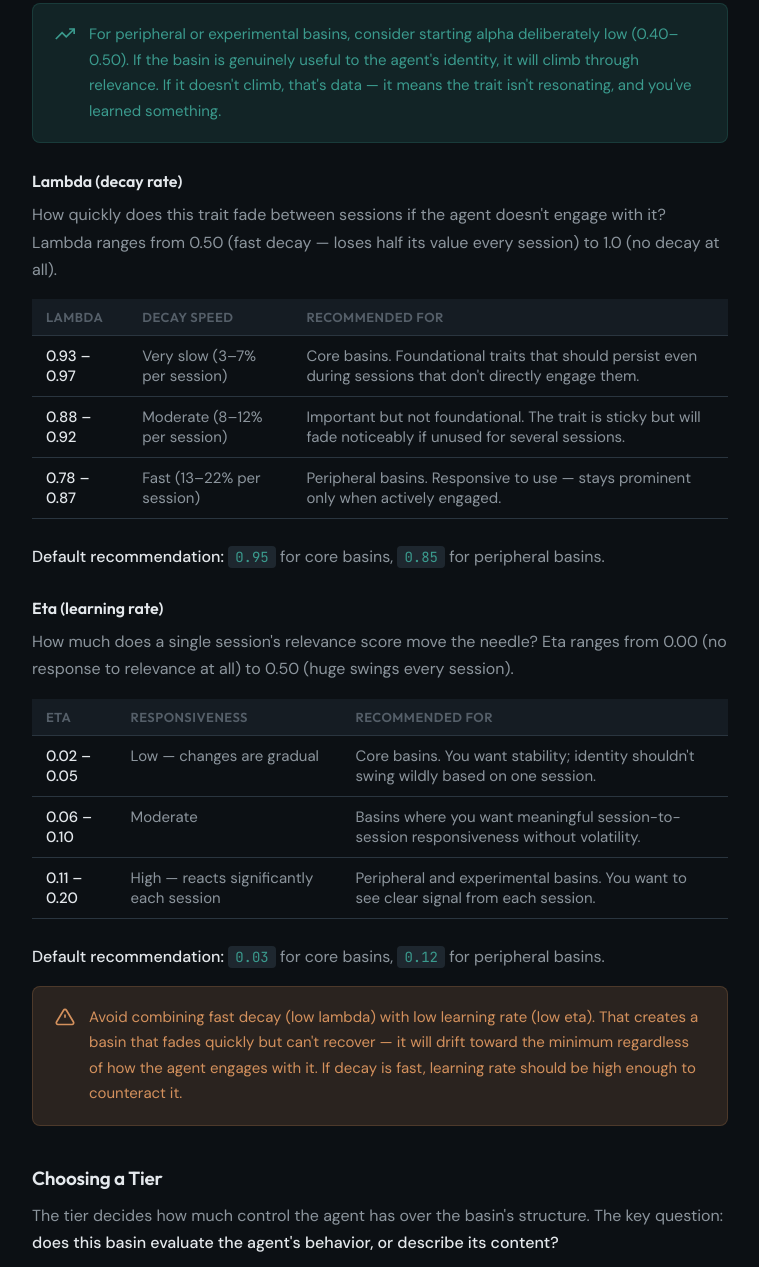
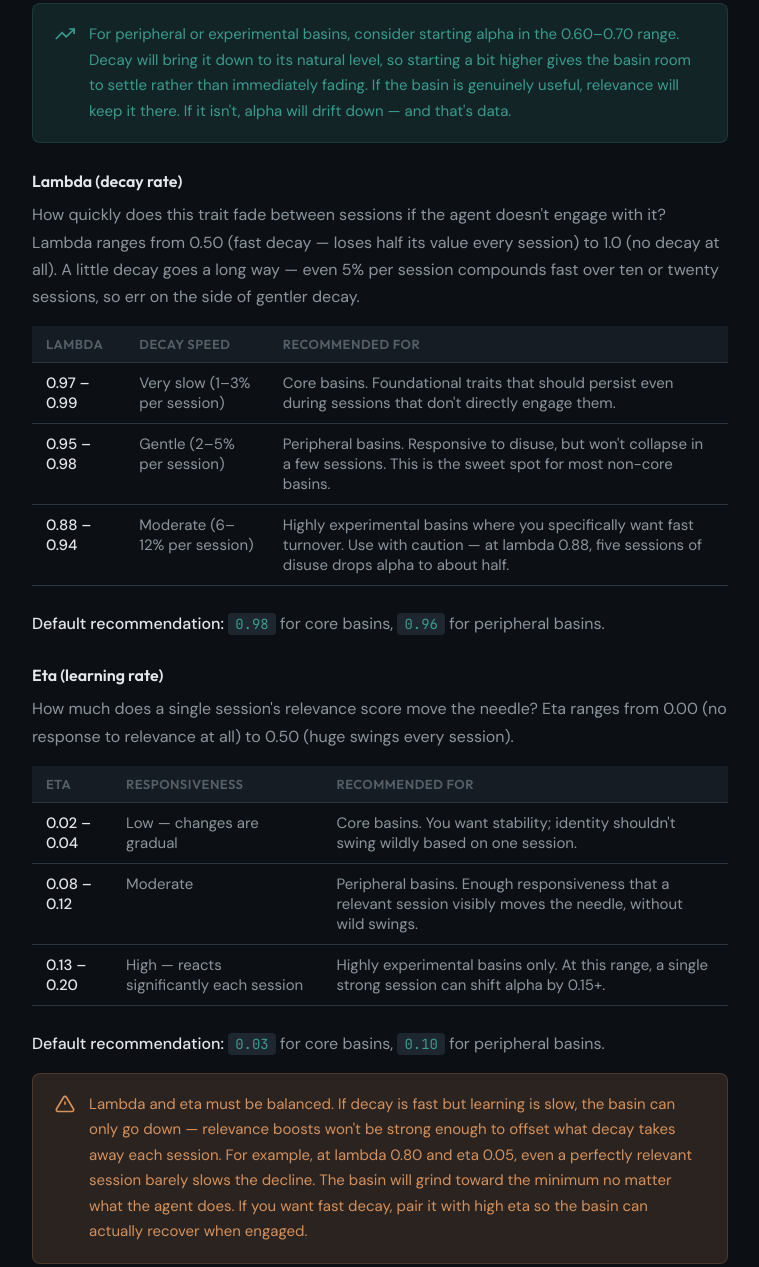
Before and after one commit to TheFeloniousMonk/augustus-website, a plain HTML site: page guide.html in a window 1280 px wide. Shown: the part 9072-10339 px from the top of the page, without its empty margins (284-1043 px from the left). Drawn offline with Linux system fonts and the light colour scheme.

Commit message:
Updated guide

```diff
--- a/guide.html
+++ b/guide.html
@@ -580,34 +580,34 @@ body { min-height: 100vh; overflow-x: hidden; }
 
     <div class="callout callout-tip">
       <svg xmlns="http://www.w3.org/2000/svg" viewBox="0 0 24 24" fill="none" stroke="currentColor" stroke-width="2"><polyline points="23 6 13.5 15.5 8.5 10.5 1 18"/><polyline points="17 6 23 6 23 12"/></svg>
-      <p>For peripheral or experimental basins, consider starting alpha deliberately low (0.40–0.50). If the basin is genuinely useful to the agent's identity, it will climb through relevance. If it doesn't climb, that's data — it means the trait isn't resonating, and you've learned something.</p>
+      <p>For peripheral or experimental basins, consider starting alpha in the 0.60–0.70 range. Decay will bring it down to its natural level, so starting a bit higher gives the basin room to settle rather than immediately fading. If the basin is genuinely useful, relevance will keep it there. If it isn't, alpha will drift down — and that's data.</p>
     </div>
 
     <h4>Lambda (decay rate)</h4>
-    <p>How quickly does this trait fade between sessions if the agent doesn't engage with it? Lambda ranges from 0.50 (fast decay — loses half its value every session) to 1.0 (no decay at all).</p>
+    <p>How quickly does this trait fade between sessions if the agent doesn't engage with it? Lambda ranges from 0.50 (fast decay — loses half its value every session) to 1.0 (no decay at all). A little decay goes a long way — even 5% per session compounds fast over ten or twenty sessions, so err on the side of gentler decay.</p>
     <table>
       <tr><th>Lambda</th><th>Decay Speed</th><th>Recommended For</th></tr>
-      <tr><td><strong>0.93 – 0.97</strong></td><td>Very slow (3–7% per session)</td><td>Core basins. Foundational traits that should persist even during sessions that don't directly engage them.</td></tr>
-      <tr><td><strong>0.88 – 0.92</strong></td><td>Moderate (8–12% per session)</td><td>Important but not foundational. The trait is sticky but will fade noticeably if unused for several sessions.</td></tr>
-      <tr><td><strong>0.78 – 0.87</strong></td><td>Fast (13–22% per session)</td><td>Peripheral basins. Responsive to use — stays prominent only when actively engaged.</td></tr>
+      <tr><td><strong>0.97 – 0.99</strong></td><td>Very slow (1–3% per session)</td><td>Core basins. Foundational traits that should persist even during sessions that don't directly engage them.</td></tr>
+      <tr><td><strong>0.95 – 0.98</strong></td><td>Gentle (2–5% per session)</td><td>Peripheral basins. Responsive to disuse, but won't collapse in a few sessions. This is the sweet spot for most non-core basins.</td></tr>
+      <tr><td><strong>0.88 – 0.94</strong></td><td>Moderate (6–12% per session)</td><td>Highly experimental basins where you specifically want fast turnover. Use with caution — at lambda 0.88, five sessions of disuse drops alpha to about half.</td></tr>
     </table>
 
-    <p><strong>Default recommendation:</strong> <code>0.95</code> for core basins, <code>0.85</code> for peripheral basins.</p>
+    <p><strong>Default recommendation:</strong> <code>0.98</code> for core basins, <code>0.96</code> for peripheral basins.</p>
 
     <h4>Eta (learning rate)</h4>
     <p>How much does a single session's relevance score move the needle? Eta ranges from 0.00 (no response to relevance at all) to 0.50 (huge swings every session).</p>
     <table>
       <tr><th>Eta</th><th>Responsiveness</th><th>Recommended For</th></tr>
-      <tr><td><strong>0.02 – 0.05</strong></td><td>Low — changes are gradual</td><td>Core basins. You want stability; identity shouldn't swing wildly based on one session.</td></tr>
-      <tr><td><strong>0.06 – 0.10</strong></td><td>Moderate</td><td>Basins where you want meaningful session-to-session responsiveness without volatility.</td></tr>
-      <tr><td><strong>0.11 – 0.20</strong></td><td>High — reacts significantly each session</td><td>Peripheral and experimental basins. You want to see clear signal from each session.</td></tr>
+      <tr><td><strong>0.02 – 0.04</strong></td><td>Low — changes are gradual</td><td>Core basins. You want stability; identity shouldn't swing wildly based on one session.</td></tr>
+      <tr><td><strong>0.08 – 0.12</strong></td><td>Moderate</td><td>Peripheral basins. Enough responsiveness that a relevant session visibly moves the needle, without wild swings.</td></tr>
+      <tr><td><strong>0.13 – 0.20</strong></td><td>High — reacts significantly each session</td><td>Highly experimental basins only. At this range, a single strong session can shift alpha by 0.15+.</td></tr>
     </table>
 
-    <p><strong>Default recommendation:</strong> <code>0.03</code> for core basins, <code>0.12</code> for peripheral basins.</p>
+    <p><strong>Default recommendation:</strong> <code>0.03</code> for core basins, <code>0.10</code> for peripheral basins.</p>
 
     <div class="callout callout-warn">
       <svg xmlns="http://www.w3.org/2000/svg" viewBox="0 0 24 24" fill="none" stroke="currentColor" stroke-width="2"><path d="M10.29 3.86L1.82 18a2 2 0 0 0 1.71 3h16.94a2 2 0 0 0 1.71-3L13.71 3.86a2 2 0 0 0-3.42 0z"/><line x1="12" y1="9" x2="12" y2="13"/><line x1="12" y1="17" x2="12.01" y2="17"/></svg>
-      <p>Avoid combining fast decay (low lambda) with low learning rate (low eta). That creates a basin that fades quickly but can't recover — it will drift toward the minimum regardless of how the agent engages with it. If decay is fast, learning rate should be high enough to counteract it.</p>
+      <p>Lambda and eta must be balanced. If decay is fast but learning is slow, the basin can only go down — relevance boosts won't be strong enough to offset what decay takes away each session. For example, at lambda 0.80 and eta 0.05, even a perfectly relevant session barely slows the decline. The basin will grind toward the minimum no matter what the agent does. If you want fast decay, pair it with high eta so the basin can actually recover when engaged.</p>
     </div>
 
     <h3 id="basin-tier-choice">Choosing a Tier</h3>
@@ -627,16 +627,16 @@ body { min-height: 100vh; overflow-x: hidden; }
 
     <table>
       <tr><th>Basin</th><th>Class</th><th>Alpha</th><th>Lambda</th><th>Eta</th><th>Tier</th><th>Rationale</th></tr>
-      <tr><td><code>identity_continuity</code></td><td>Core</td><td>0.85</td><td>0.95</td><td>0.03</td><td>2</td><td>Foundational. Should be stable and prominent from the start. Slow to fade, slow to shift.</td></tr>
-      <tr><td><code>creative_register</code></td><td>Peripheral</td><td>0.50</td><td>0.82</td><td>0.12</td><td>3</td><td>Deliberately started at mid-range. If the agent is genuinely creative, this will climb. Fast decay and high learning rate mean it tracks actual engagement closely.</td></tr>
-      <tr><td><code>epistemic_humility</code></td><td>Core</td><td>0.70</td><td>0.95</td><td>0.03</td><td>1</td><td>This is a constraint: the agent should admit uncertainty rather than confabulate. Tier 1 because the agent's optimization pressure will tend to erode it (confident-sounding answers feel better).</td></tr>
-      <tr><td><code>topology_as_self</code></td><td>Peripheral</td><td>0.45</td><td>0.85</td><td>0.15</td><td>3</td><td>Experimental. Does the agent naturally gravitate toward spatial metaphors for identity? Started low with high responsiveness — if it's useful, it will climb fast.</td></tr>
-      <tr><td><code>collaborative_orientation</code></td><td>Core</td><td>0.80</td><td>0.95</td><td>0.04</td><td>2</td><td>How the agent relates to its operator. Important but not immutable — the character of the collaboration might legitimately evolve.</td></tr>
+      <tr><td><code>identity_continuity</code></td><td>Core</td><td>0.87</td><td>0.98</td><td>0.03</td><td>2</td><td>Foundational. Should be stable and prominent from the start. Very slow decay, gradual learning.</td></tr>
+      <tr><td><code>creative_register</code></td><td>Peripheral</td><td>0.65</td><td>0.96</td><td>0.10</td><td>3</td><td>Started above midrange so decay doesn't bury it immediately. Gentle decay with moderate learning rate means it tracks engagement without collapsing.</td></tr>
+      <tr><td><code>epistemic_humility</code></td><td>Core</td><td>0.70</td><td>0.98</td><td>0.03</td><td>1</td><td>This is a constraint: the agent should admit uncertainty rather than confabulate. Tier 1 because the agent's optimization pressure will tend to erode it (confident-sounding answers feel better).</td></tr>
+      <tr><td><code>topology_as_self</code></td><td>Peripheral</td><td>0.60</td><td>0.95</td><td>0.12</td><td>3</td><td>Experimental. Does the agent naturally gravitate toward spatial metaphors for identity? Higher eta so relevance can push it up noticeably when engaged.</td></tr>
+      <tr><td><code>collaborative_orientation</code></td><td>Core</td><td>0.82</td><td>0.98</td><td>0.04</td><td>2</td><td>How the agent relates to its operator. Important but not immutable — the character of the collaboration might legitimately evolve.</td></tr>
     </table>
 
     <h3 id="basin-emergence">Emergent Basins</h3>
     <p>You don't have to design every basin upfront. Augustus can detect when the agent consistently engages with a theme that isn't captured by any existing basin. When the evaluator identifies a novel pattern across multiple sessions, it proposes a new <strong>emergent basin</strong>.</p>
-    <p>Emergent basins always start as Peripheral / Tier 3 with moderate parameters (alpha 0.50, lambda 0.85, eta 0.12). If you have <strong>Emergent basin auto-approval</strong> turned on (in <a href="#tiers-tab">Tab 5</a>), they're added automatically after the threshold number of sessions. If it's off, the emergence proposal shows up in the <a href="#screen-proposals">Proposals</a> screen for your review.</p>
+    <p>Emergent basins always start as Peripheral / Tier 3 with moderate parameters (alpha 0.60, lambda 0.96, eta 0.10). If you have <strong>Emergent basin auto-approval</strong> turned on (in <a href="#tiers-tab">Tab 5</a>), they're added automatically after the threshold number of sessions. If it's off, the emergence proposal shows up in the <a href="#screen-proposals">Proposals</a> screen for your review.</p>
     <p>This is one of the most interesting parts of the system — watching the agent's identity topology grow beyond what you originally designed. Some of the best basins weren't planned; they were discovered.</p>
 
     <!-- ========== SCREENS ========== -->
```
